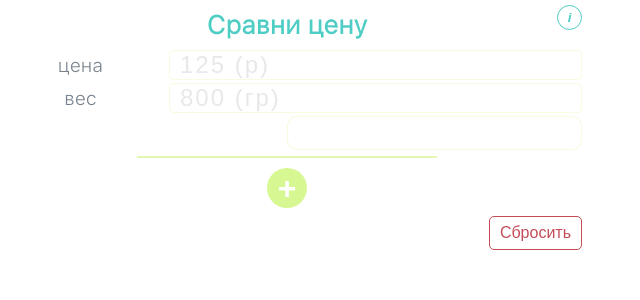
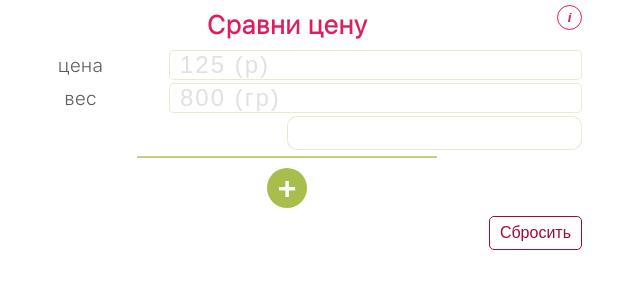
Before and after one commit to yygthb/compare_prices, a React (Create React App) app: page / in a window 1280 px wide. Shown: the top 300 px of the page, without its empty margins (353-993 px from the left). Built offline with nearby package versions, Linux system fonts and the light colour scheme.

Commit message:
style and positive num fix

```diff
--- a/src/App.js
+++ b/src/App.js
@@ -122,7 +122,8 @@ function App() {
   }
 
   return (
-    <div className={style.wrapper}>
+    <div className={style.wrapper} data-theme="kotaku">
+    {/* <div className={style.wrapper} data-theme="light">  */}
       <Header showInfo={showModal} />
       <Content
         products={products}
--- a/src/App.module.scss
+++ b/src/App.module.scss
@@ -1,5 +1,4 @@
 @import "./variables/colors.module.scss";
-
 @font-face {
   font-family: Montserrat;
   src: url(./fonts/Montserrat/Montserrat-Medium.ttf);
--- a/src/Components/Content/Product.jsx
+++ b/src/Components/Content/Product.jsx
@@ -14,7 +14,7 @@ export default function Product(props) {
         <label htmlFor={"price" + props.index}>цена</label>
         <input
           id={"price" + props.index}
-          type="text"
+          type="number"
           placeholder="125 (р)"
           value={product.price}
           onChange={event => props.onHandlePriceChange(product.id, event.target.value)}
@@ -28,7 +28,7 @@ export default function Product(props) {
         <label htmlFor={"weight" + props.index}>вес</label>
         <input
           id={"weight" + props.index}
-          type="text"
+          type="number"
           placeholder="800 (гр)"
           value={product.weight}
           onChange={event => props.onHandleWeightChange(product.id, event.target.value)}
--- a/src/variables/colors.module.scss
+++ b/src/variables/colors.module.scss
@@ -1,10 +1,4 @@
 // $borderColor: #E3DFDC;
-
-// // https://www.colourlovers.com/palette/1930/cheer_up_emo_kid
-$colorPrimary: #C7F464;
-$colorSecondary: #556270;
-$infoColor: #4ECDC4;
-$cancelColor: #C44D58;
 
 // // https://www.colourlovers.com/palette/848743/(_%E2%80%9D_)
 // $colorPrimary: #8A9B0F;
@@ -12,11 +6,17 @@ $cancelColor: #C44D58;
 // $infoColor: #E97F02;
 // $cancelColor: #BD1550;
 
-// // // https://www.colourlovers.com/palette/940086/mystery_machine
-// $colorPrimary: #D3CE3D;
-// $colorSecondary: #554236;
-// $infoColor: #60B99A;
-// $cancelColor: #F77825;
+// // color theme_Coasters
+// $colorPrimary:#939ABF;
+// $colorSecondary: #404354;
+// $infoColor: #60606C;
+// $cancelColor:#D9BB96;
+
+// https://www.colourlovers.com/palette/59489/Kotaku
+$colorPrimary: #83A300;
+$colorSecondary: #333333;
+$infoColor: #E21B5A;
+$cancelColor: #9E0C39;
 
 $addColorPrimary: $colorPrimary;
 $addColorSecondary: rgba($color: $addColorPrimary, $alpha: .75);
@@ -24,6 +24,5 @@ $addColorThirdly: rgba($color: $addColorPrimary, $alpha: .7);
 
 $borderColor: rgba($color: $colorPrimary, $alpha: .2);;
 
-// $backgroundColor: rgba($color: #7FA085, $alpha: .01);
 $backgroundColor: white;
 $textColor: $colorSecondary;
```
